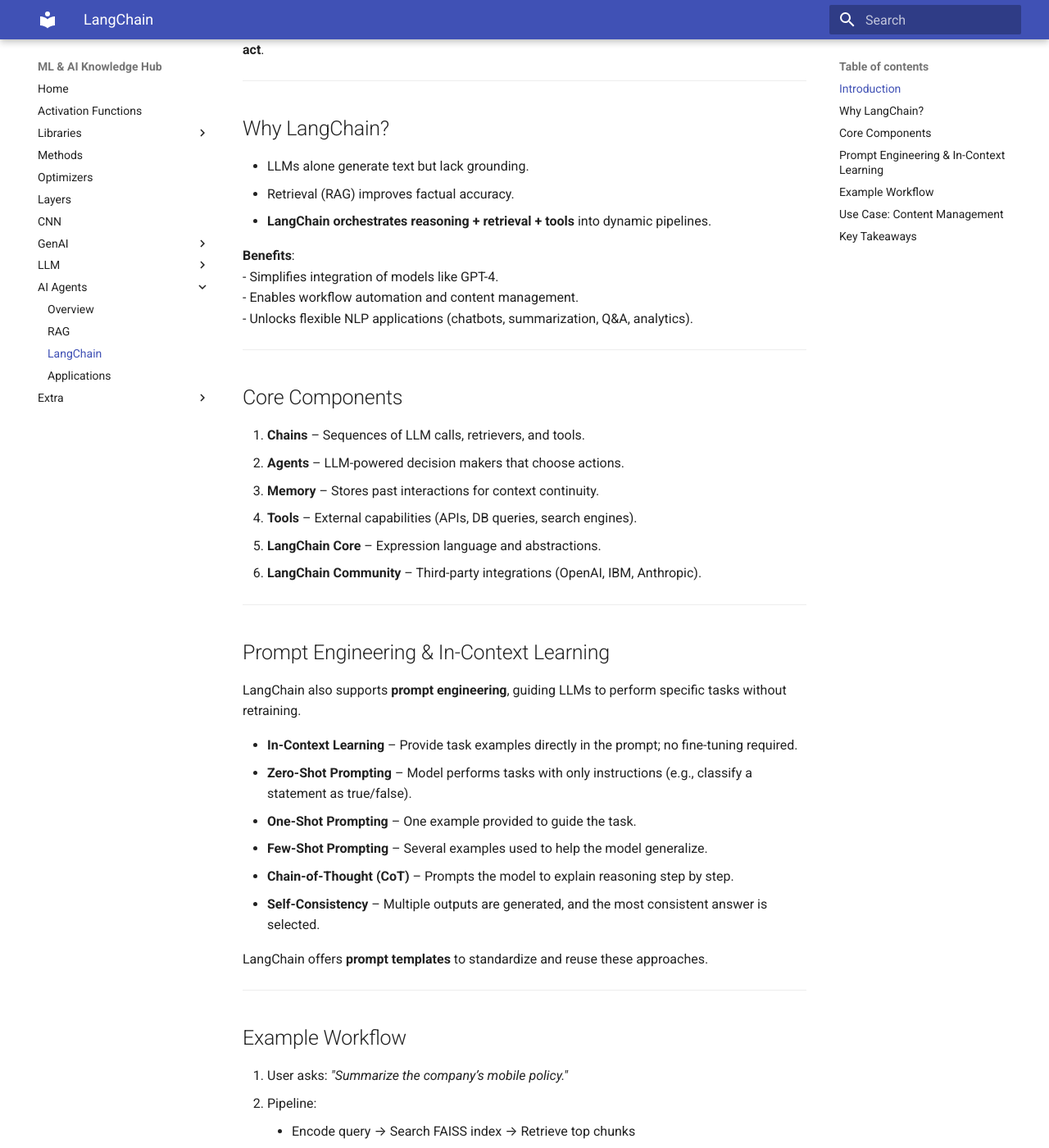
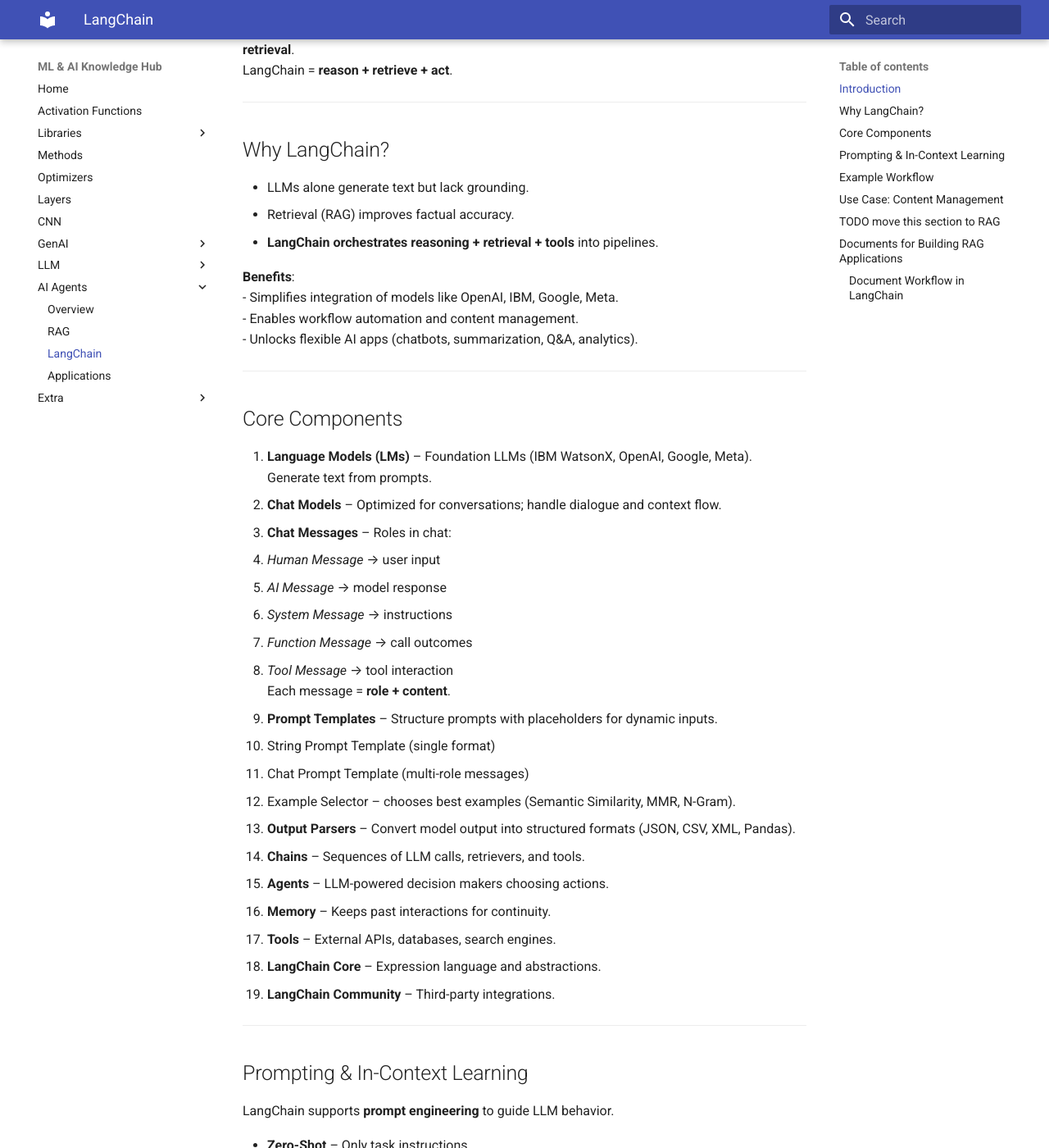
Before and after one commit to Medyan-Naser/machine_learning_projects, an MkDocs documentation site: the page built from docs/Agents/langchain.md, in a window 1280 px wide and 1400 px high, scrolled down 327 px. Shown: the whole window at 82% size. Built offline with MkDocs 1.6.1 and Material for MkDocs 9.7.7, drawn with Linux system fonts in a browser that asks for light colours; some of the changed text lies outside the part shown.

Commit message:
add docs for Chains, Memory, and Agents

```diff
--- a/docs/Agents/langchain.md
+++ b/docs/Agents/langchain.md
@@ -4,64 +4,111 @@
 LangChain is an **open-source framework** for building AI applications with Large Language Models (LLMs).
 It provides a modular environment to connect **LLMs, retrieval systems (RAG), and tools** into production-ready workflows.
 
-It provides modular components to design workflows where an LLM can **reason, retrieve, and act**.
+It facilitates a **structured way to integrate LLMs** into use cases such as **NLP, chatbots, and data retrieval**.
+LangChain = **reason + retrieve + act**.
 
 ---
 
 ## Why LangChain?
 - LLMs alone generate text but lack grounding.
 - Retrieval (RAG) improves factual accuracy.
-- **LangChain orchestrates reasoning + retrieval + tools** into dynamic pipelines.
+- **LangChain orchestrates reasoning + retrieval + tools** into pipelines.
 
 **Benefits**:
-- Simplifies integration of models like GPT-4.
+- Simplifies integration of models like OpenAI, IBM, Google, Meta.
 - Enables workflow automation and content management.
-- Unlocks flexible NLP applications (chatbots, summarization, Q&A, analytics).
+- Unlocks flexible AI apps (chatbots, summarization, Q&A, analytics).
 
 ---
 
 ## Core Components
-1. **Chains** – Sequences of LLM calls, retrievers, and tools.
-2. **Agents** – LLM-powered decision makers that choose actions.
-3. **Memory** – Stores past interactions for context continuity.
-4. **Tools** – External capabilities (APIs, DB queries, search engines).
-5. **LangChain Core** – Expression language and abstractions.
-6. **LangChain Community** – Third-party integrations (OpenAI, IBM, Anthropic).
+1. **Language Models (LMs)** – Foundation LLMs (IBM WatsonX, OpenAI, Google, Meta). Generate text from prompts.
+2. **Chat Models** – Optimized for conversations; handle dialogue and context flow.
+3. **Chat Messages** – Roles in chat:
+   - *Human Message* → user input
+   - *AI Message* → model response
+   - *System Message* → instructions
+   - *Function Message* → call outcomes
+   - *Tool Message* → tool interaction
+   Each message = **role + content**.
+4. **Prompt Templates** – Structure prompts with placeholders for dynamic inputs.
+   - String Prompt Template (single format)
+   - Chat Prompt Template (multi-role messages)
+   - Example Selector – chooses best examples (Semantic Similarity, MMR, N-Gram).
+5. **Output Parsers** – Convert model output into structured formats (JSON, CSV, XML, Pandas).
+6. **Chains** – Sequences of LLM calls, retrievers, and tools.
+7. **Agents** – LLM-powered decision makers choosing actions.
+8. **Memory** – Keeps past interactions for continuity.
+9. **Tools** – External APIs, databases, search engines.
+10. **LangChain Core** – Expression language and abstractions.
+11. **LangChain Community** – Third-party integrations.
 
 ---
 
-## Prompt Engineering & In-Context Learning
-LangChain also supports **prompt engineering**, guiding LLMs to perform specific tasks without retraining.
+## Prompting & In-Context Learning
+LangChain supports **prompt engineering** to guide LLM behavior.
 
-- **In-Context Learning** – Provide task examples directly in the prompt; no fine-tuning required.
-- **Zero-Shot Prompting** – Model performs tasks with only instructions (e.g., classify a statement as true/false).
-- **One-Shot Prompting** – One example provided to guide the task.
-- **Few-Shot Prompting** – Several examples used to help the model generalize.
-- **Chain-of-Thought (CoT)** – Prompts the model to explain reasoning step by step.
-- **Self-Consistency** – Multiple outputs are generated, and the most consistent answer is selected.
-
-LangChain offers **prompt templates** to standardize and reuse these approaches.
+- **Zero-Shot** – Only task instructions.
+- **One-Shot** – One example included.
+- **Few-Shot** – Multiple examples for generalization.
+- **In-Context Learning** – Model adapts from examples in prompt.
+- **Chain-of-Thought (CoT)** – Step-by-step reasoning.
+- **Self-Consistency** – Multiple outputs → pick most consistent.
 
 ---
 
 ## Example Workflow
 1. User asks: *"Summarize the company’s mobile policy."*
 2. Pipeline:
-      - Encode query → Search FAISS index → Retrieve top chunks
-      - Add retrieved context to prompt → Send to LLM
-      - Generate precise summary
+   - Encode query → Search FAISS index → Retrieve top chunks
+   - Add retrieved context to prompt → Send to LLM
+   - Generate structured summary
 
 ---
 
 ## Use Case: Content Management
 A company managing blogs, videos, podcasts, and articles can use LangChain to:
 - Automate retrieval and summarization.
-- Tag and classify large content libraries.
+- Classify and tag large content libraries.
 - Build agents for recommendations and distribution.
 
 ---
+## TODO move this section to RAG
+## Documents for Building RAG Applications
 
-## Key Takeaways
-- LangChain = **LLM + Retrieval + Tools + Memory + Prompt Engineering**.
-- Supports advanced prompting: **zero-shot, few-shot, CoT, self-consistency**.
-- Best for building **flexible AI workflows** in domains like content management, chatbots, analytics, and text processing.
+LangChain provides **document tools** that simplify building **Retrieval Augmented Generation (RAG) applications**.
+RAG combines **retrieval of external data** with LLM reasoning to deliver grounded responses.
+
+### Document Workflow in LangChain
+1. **Document Object**
+   - Core container for data.
+   - Attributes:
+     - `page_content` → document text (string).
+     - `metadata` → extra info (e.g., `document_id`, filename, tags).
+
+2. **Document Loaders**
+   - Load data from 100+ sources (Airbyte, Unstructured, S3, websites, PDFs, code).
+   - Example: Web loader fetches content directly from a URL.
+
+3. **Text Splitters**
+   - Break large documents into smaller chunks for retrieval.
+   - Examples:
+     - `CharacterTextSplitter` → recursive character-based splitting.
+     - `MarkdownHeaderTextSplitter` → split by markdown headers.
+
+4. **Embeddings**
+   - Convert document chunks into vector representations capturing semantic meaning.
+   - Example: Embedding model from WatsonX.ai.
+
+5. **Vector Databases**
+   - Store embeddings for fast similarity search.
+   - Example: **Chroma** for storing embeddings and retrieving nearest neighbors.
+
+6. **Retrievers**
+   - Extract relevant chunks from vector stores.
+   - Types:
+     - **Vector Store Retriever** – similarity search.
+     - **Parent Document Retriever** – searches within parent chunks.
+     - **Self-Query Retriever** – advanced filtering with metadata.
+
+---
```
